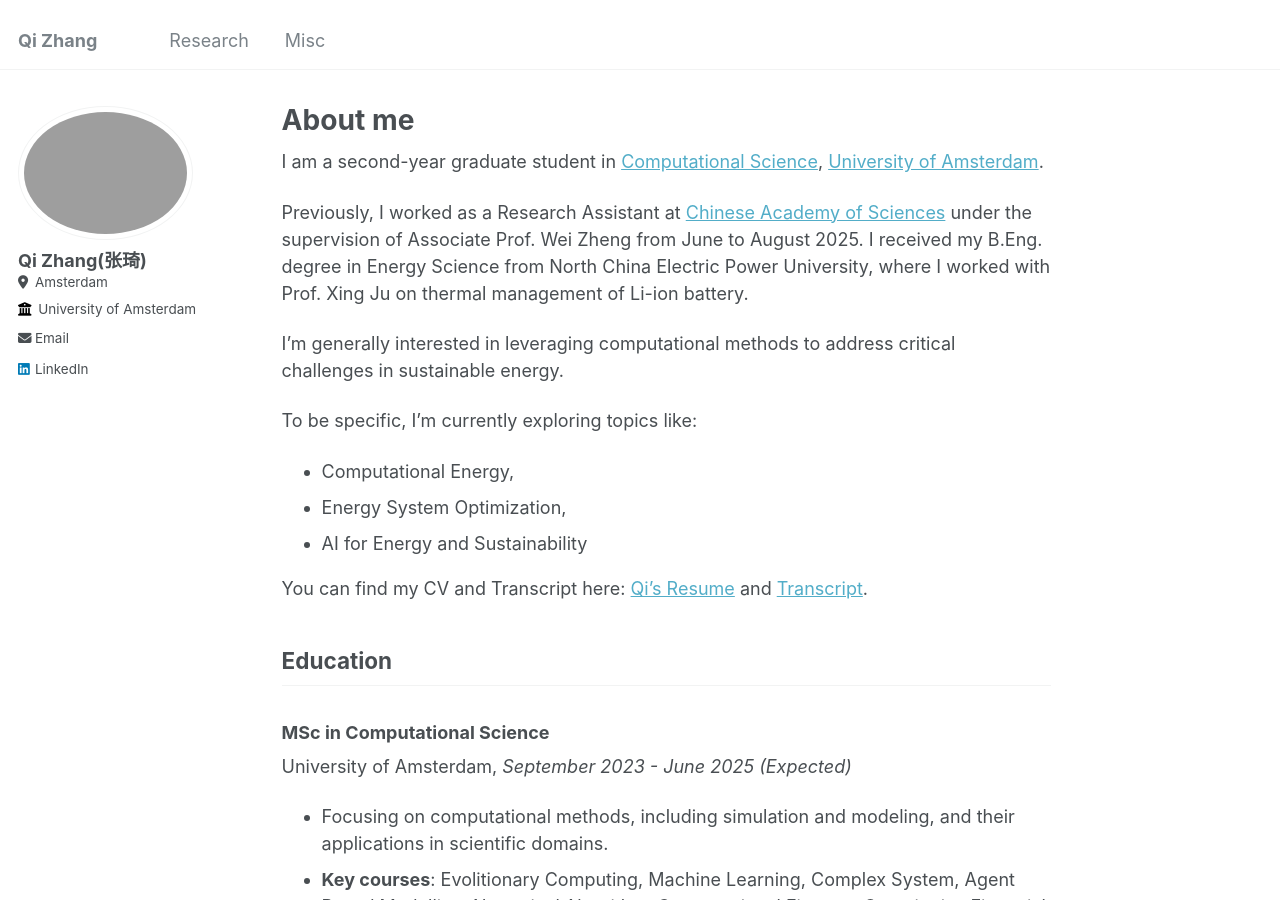
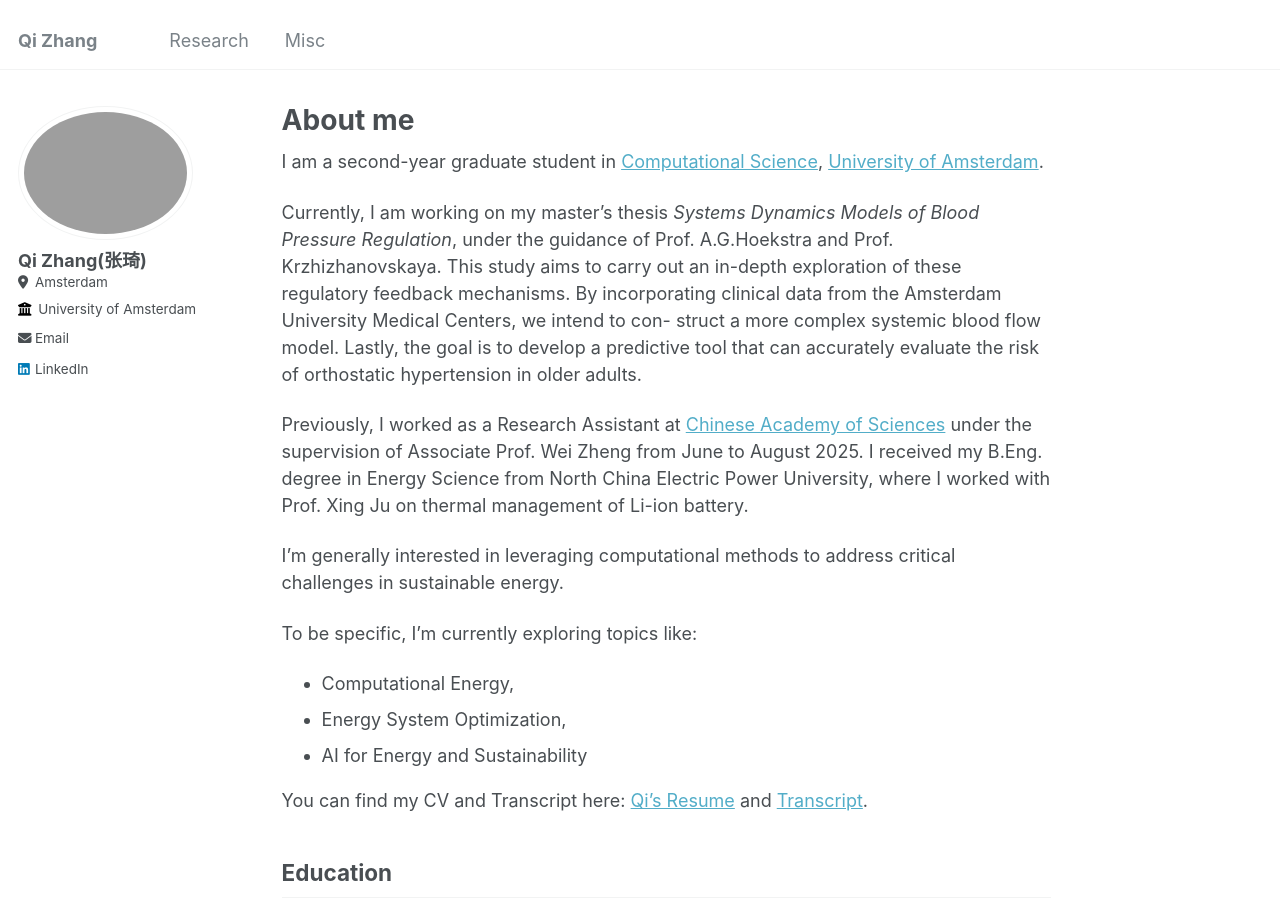
Before and after one commit to archiezq/qizhang.github.io, a Jekyll site: the page built from _pages/about.md, in a window 1280 px wide and 900 px high. Built offline with Jekyll 4.4.1, drawn with Linux system fonts in a browser that asks for light colours.

Commit message:
update about19-11

```diff
--- a/_pages/about.md
+++ b/_pages/about.md
@@ -7,6 +7,9 @@ redirect_from:
   - /about.html
 ---
 I am a second-year graduate student in [Computational Science](https://www.uva.nl/shared-content/programmas/en/masters/computational-science/computational-science.html), [University of Amsterdam](https://www.uva.nl/).
+
+Currently, I am working on my master's thesis *Systems Dynamics Models of Blood Pressure Regulation*, under the guidance of Prof. A.G.Hoekstra and Prof. Krzhizhanovskaya. This study aims to carry out an in-depth exploration of these regulatory feedback mechanisms. By incorporating clinical data from the Amsterdam University Medical Centers, we intend to con-
+struct a more complex systemic blood flow model. Lastly, the goal is to develop a predictive tool that can accurately evaluate the risk of orthostatic hypertension in older adults.
 
 Previously, I worked as a Research Assistant at [Chinese Academy of Sciences](https://www.cas.cn/) under the supervision of Associate Prof. Wei Zheng from June to August 2025. I received my B.Eng. degree in Energy Science from North China Electric Power University, where I worked with Prof. Xing Ju on thermal management of Li-ion battery.
 
```
